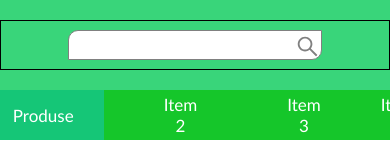
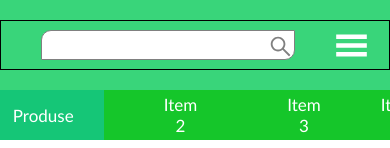
Before and after one commit to catalinfl/e-commerce, a React (Vite) app in the folder client/: page / in a window 390 px wide. Shown: the top 148 px of the page. Built offline with nearby package versions, Linux system fonts and the light colour scheme; no server answers.

Commit message:
responsive

```diff
--- a/client/src/components/Categories/Categories.scss
+++ b/client/src/components/Categories/Categories.scss
@@ -36,6 +36,7 @@ $hover-color: hsl(145, 64%, 43%);
         max-width: 1300px;
         display: flex;
         flex: 1;
+        position: relative;
 
 
 
--- a/client/src/components/Categories/CategoriesMenu.scss
+++ b/client/src/components/Categories/CategoriesMenu.scss
@@ -11,7 +11,6 @@ $hover-color: hsl(145, 64%, 43%);
     height: 0px;
     position: absolute;
     top: 30px;
-    left: calc(15em);
 }
 
 
@@ -26,8 +25,12 @@ $hover-color: hsl(145, 64%, 43%);
     }
 
 
+.categoriesParent {
+
+
 .categoriesTriangle {
     @include triangle;
+    background-color: red;
 }
 
 
@@ -36,8 +39,6 @@ $hover-color: hsl(145, 64%, 43%);
     background-color: white;
     position: absolute;
     border-radius: 0px 10px 0px 10px;
-    top: 50px;
-    left: 185px;
     z-index: 2;
 
 
@@ -66,5 +67,5 @@ $hover-color: hsl(145, 64%, 43%);
             }
         }
     }
-
 }
+}
--- a/client/src/components/Categories/CategoriesMenu.tsx
+++ b/client/src/components/Categories/CategoriesMenu.tsx
@@ -8,7 +8,9 @@ const CategoriesMenu: React.FC = () => {
 
     return (
         <>
-        <div className="categoriesTriangle"></div>
+        <div className="categoriesParent">
+        <div className="categoriesTriangle">
+        </div>
         <div className="categoriesMenu">
         <div className="categoriesMenuContainer">
             <p className="categoriesItems"> Camnsdnsder <AiOutlineArrowRight className="categoriesIcon" /></p>
@@ -18,6 +20,7 @@ const CategoriesMenu: React.FC = () => {
             <p className="categoriesItems"> wetwtawetatolor <AiOutlineArrowRight className="categoriesIcon" /> </p>
         </div>
     </div>
+</div>
     </>
         )
 }
--- a/client/src/components/Navbar/Navbar.scss
+++ b/client/src/components/Navbar/Navbar.scss
@@ -1,12 +1,4 @@
 @import "../../responsive/responsive.scss";
-
-@mixin all {
-    @include big;
-    @include medium;
-    @include fhd;
-    @include mediumtobig;
-    @include smalltomedium;
-}
 
 
 @mixin button {
@@ -41,8 +33,7 @@ $navbargreen: hsl(145, 65%, 53%);
 
     @media screen and (max-width: 968px) {
         .navbarContainer {
-            justify-content: center !important;
-            width: auto;
+            justify-content: space-between !important;
         }
     }
 
@@ -78,11 +69,21 @@ $navbargreen: hsl(145, 65%, 53%);
             .navButtons {
                 display: none;
             }
+
+
+            .navHamburger {
+                display: flex !important;
+            }
         }
 
-        @media screen and (max-width: 720px) {
+        @media screen and (max-width: 968px) {
             .navSearchbar {
                 width: 65vw !important;
+                margin-left: -5vw;
+            }
+
+            .navHamburger {
+                font-size: 35px !important;
             }
         }
 
@@ -111,11 +112,23 @@ $navbargreen: hsl(145, 65%, 53%);
 
     }
 
+
+    .navHamburger {
+        color: white;
+        display: none;
+        cursor: pointer;
+        display: none;
+        align-items: center;
+        font-size: 4vw;
+    }
+
     .navButtons {
+
 
         .navButtonAccount {
             @include button;
         }
+
 
         .navButtonCart {
             @include button;
--- a/client/src/components/Navbar/Navbar.tsx
+++ b/client/src/components/Navbar/Navbar.tsx
@@ -7,7 +7,7 @@ import { useState } from 'react'
 import Cart from './Cart'
 import Image from '../../assets/Logo.png'
 import { useSelector } from 'react-redux'
-
+import { GiHamburgerMenu } from 'react-icons/gi'
 
 const Navbar: React.FC = () => {
     const [openCart, setOpenCart] = useState<boolean>(false);
@@ -29,6 +29,7 @@ const Navbar: React.FC = () => {
             {openCart && <Cart />}
             <button className="navButtonAccount"> <VscAccount/> Login </button>
             </div>
+            <GiHamburgerMenu className="navHamburger"/>
         </div>
     </div>
     )
```
